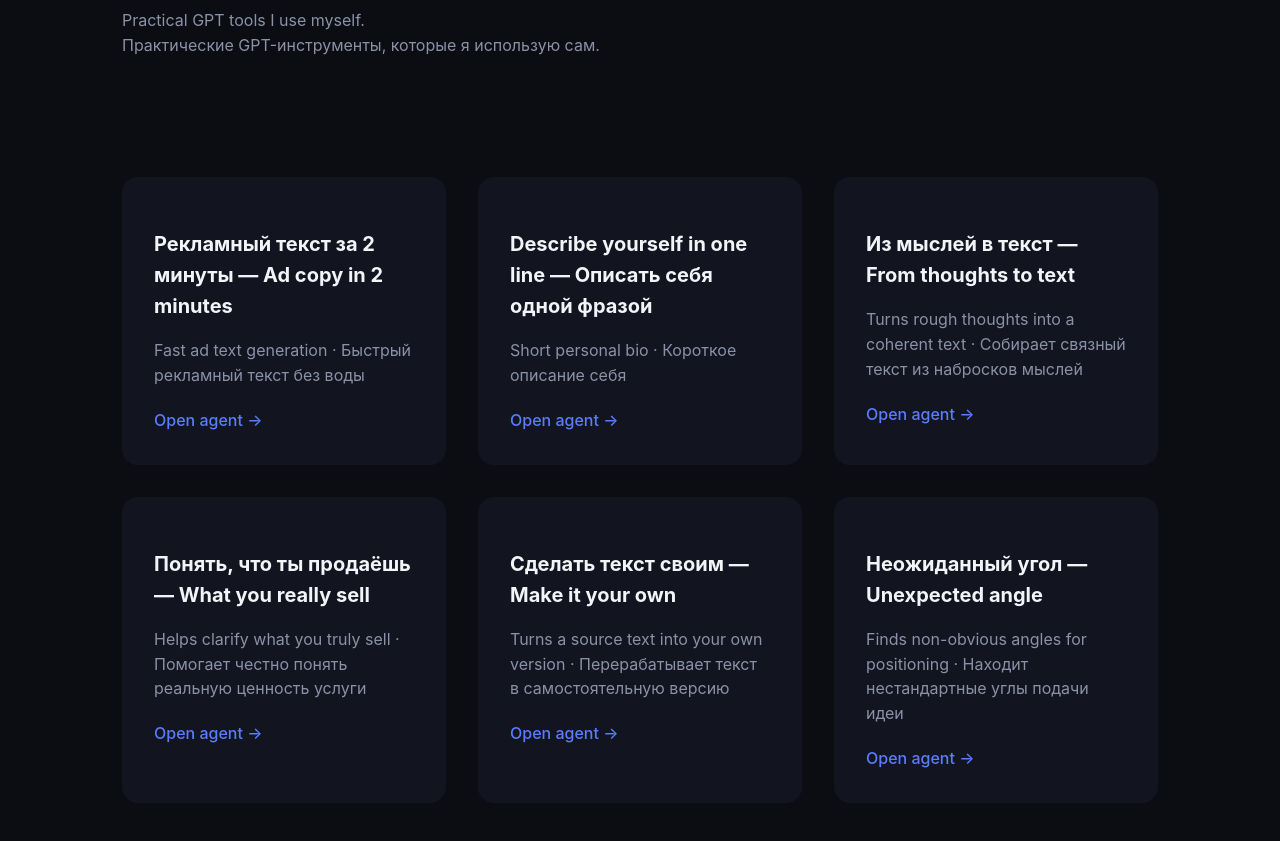
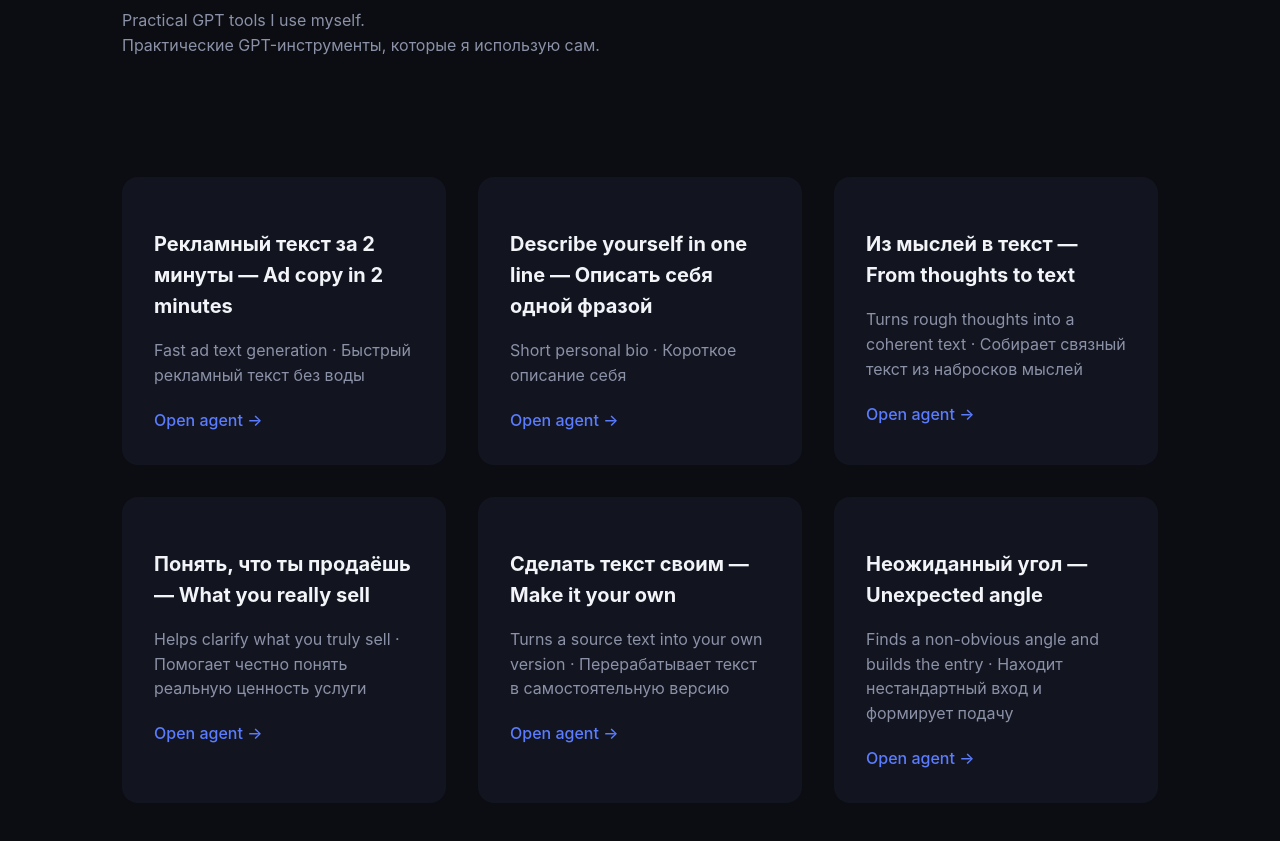
Before and after one commit to VPuziryov/ecomile-pro, a plain HTML site: page gpt/index.html in a window 1280 px wide. Shown: the part 195-1036 px from the top of the page. Drawn offline with Linux system fonts and the light colour scheme.

Commit message:
обновление агента УГОЛ

```diff
--- a/gpt/index.html
+++ b/gpt/index.html
@@ -95,15 +95,14 @@
 <div class="product">
   <h3>Неожиданный угол — Unexpected angle</h3>
   <p>
-            Finds non-obvious angles for positioning ·
-            Находит нестандартные углы подачи идеи
+    Finds a non-obvious angle and builds the entry ·
+    Находит нестандартный вход и формирует подачу
   </p>
   <a href="/gpt/angle/">
     Open agent →
   </a>
 </div>
 
-      </div>
 
     </section>
 
```
Lines whose indentation alone changed are shown as unchanged.
